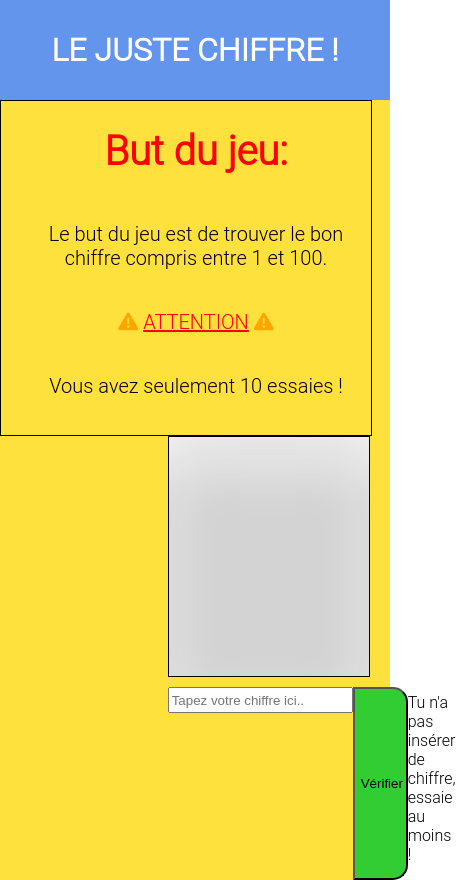
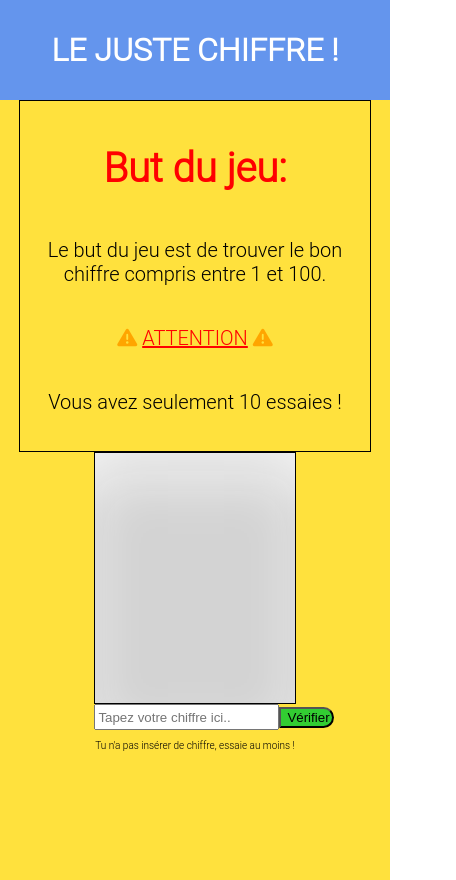
Before and after one commit to NoelanL/Jeu-De-Devinette, a plain HTML site: page index.html in a window 390 px wide. Both pictures are taken after a click on the button "Vérifier". Shown: the whole page, 456 px wide, since content can reach past the window. Drawn offline with Linux system fonts and the light colour scheme.

Commit message:
Mettre en responsive

```diff
--- a/app.js
+++ b/app.js
@@ -1,6 +1,6 @@
 let userSend = document.getElementsByClassName('envoie');
 let button = document.getElementById('verifiResult');
-let lastDiv = document.getElementById('lastDiv');
+let lastDiv = document.getElementById('para');
 let numberTry = 0;
 let randomNumber = Math.random() * 101;
 randomNumber = Math.trunc(randomNumber);
--- a/index.html
+++ b/index.html
@@ -1,5 +1,5 @@
 <!DOCTYPE html>
-<html lang="en">
+<html lang="fr">
 <head>
     <meta charset="UTF-8">
     <meta name="viewport"
@@ -33,6 +33,10 @@
 
             <button type="submit" id="verifiResult">Vérifier</button>
         </div>
+
+        <div id="para">
+
+        </div>
     </div>
 <script src="https://kit.fontawesome.com/fc8c6d3316.js" crossorigin="anonymous"></script>
 <script src="app.js"></script>
--- a/styleSheets.css
+++ b/styleSheets.css
@@ -4,6 +4,8 @@ html{
 
 body{
     margin: 0;
+    display: flex;
+    flex-direction: column;
 }
 
 #topDiv{
@@ -23,10 +25,10 @@ body{
 #divButJeu{
     display: flex;
     flex-direction: column;
+    justify-content: center;
     text-align: center;
     height: 350px;
     width: 350px;
-    padding-left: 1em;
     background-color: #ffe13d;
     border: 1px solid;
     font-size: 20px;
@@ -47,7 +49,6 @@ body{
 
 #listeChiffreutilise{
     display: flex;
-    margin: 0 0 0 43%;
     background-color: lightgrey;
     height: 250px;
     width: 200px;
@@ -60,14 +61,14 @@ body{
     background-color: #ffe13d;
     display: flex;
     flex-direction: column;
+    align-items: center;
     height: 780px;
 }
 
 #inputNumber{
     height: 20px;
     width: 195px;
-    margin-left: 43%;
-    margin-top: 10px;
+    margin-left: 11%;
 }
 
 h2{
@@ -77,7 +78,6 @@ h2{
 }
 
 #verifiResult{
-    margin-top: 10px;
     width: 55px;
     border-bottom-right-radius: 15px;
     border-top-right-radius: 15px;
@@ -87,5 +87,11 @@ h2{
 #lastDiv{
     display: flex;
     flex-direction: row;
+    align-items: center;
+    justify-items: center;
+}
 
+#para p{
+    text-align: center;
+    font-size: 10px;
 }
```
